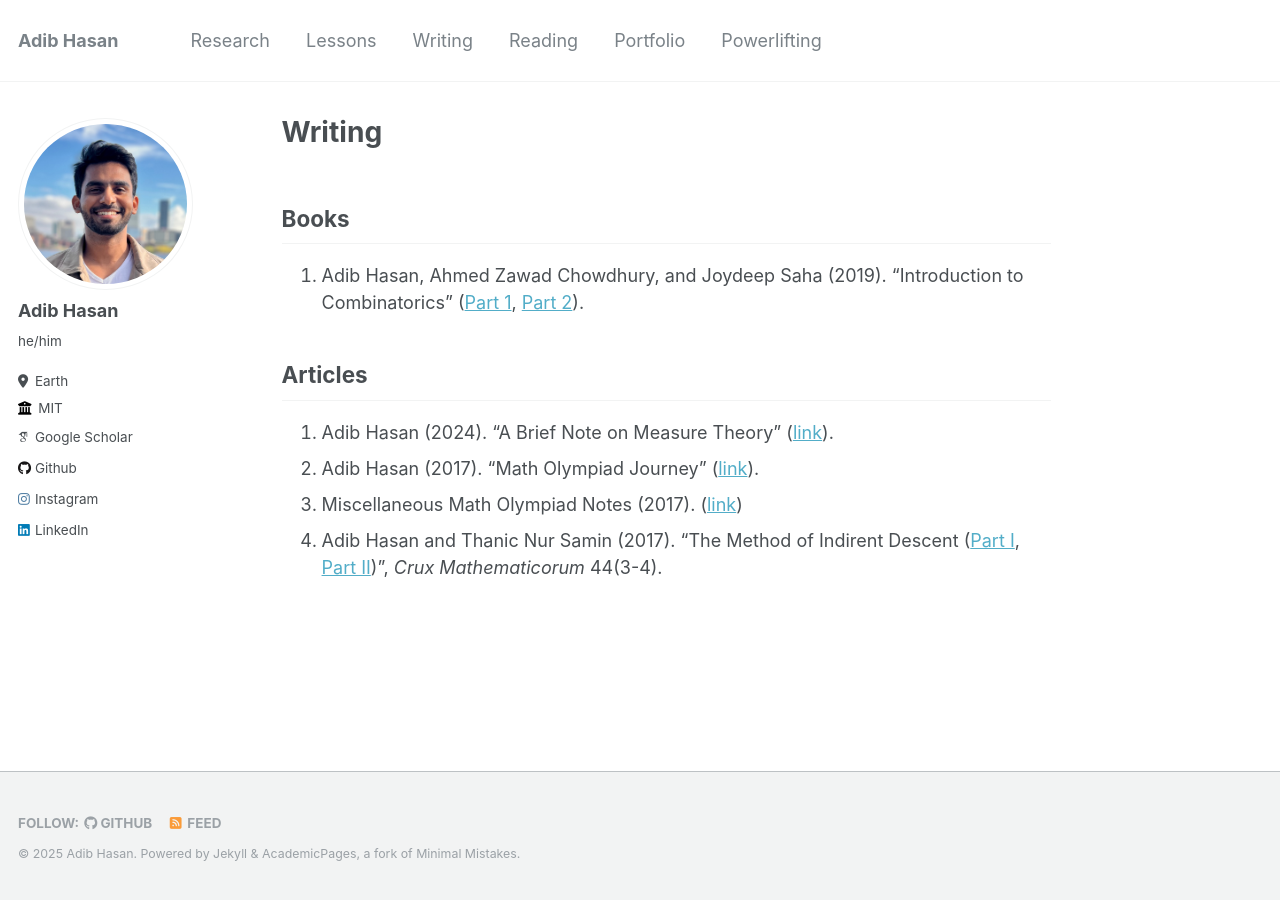
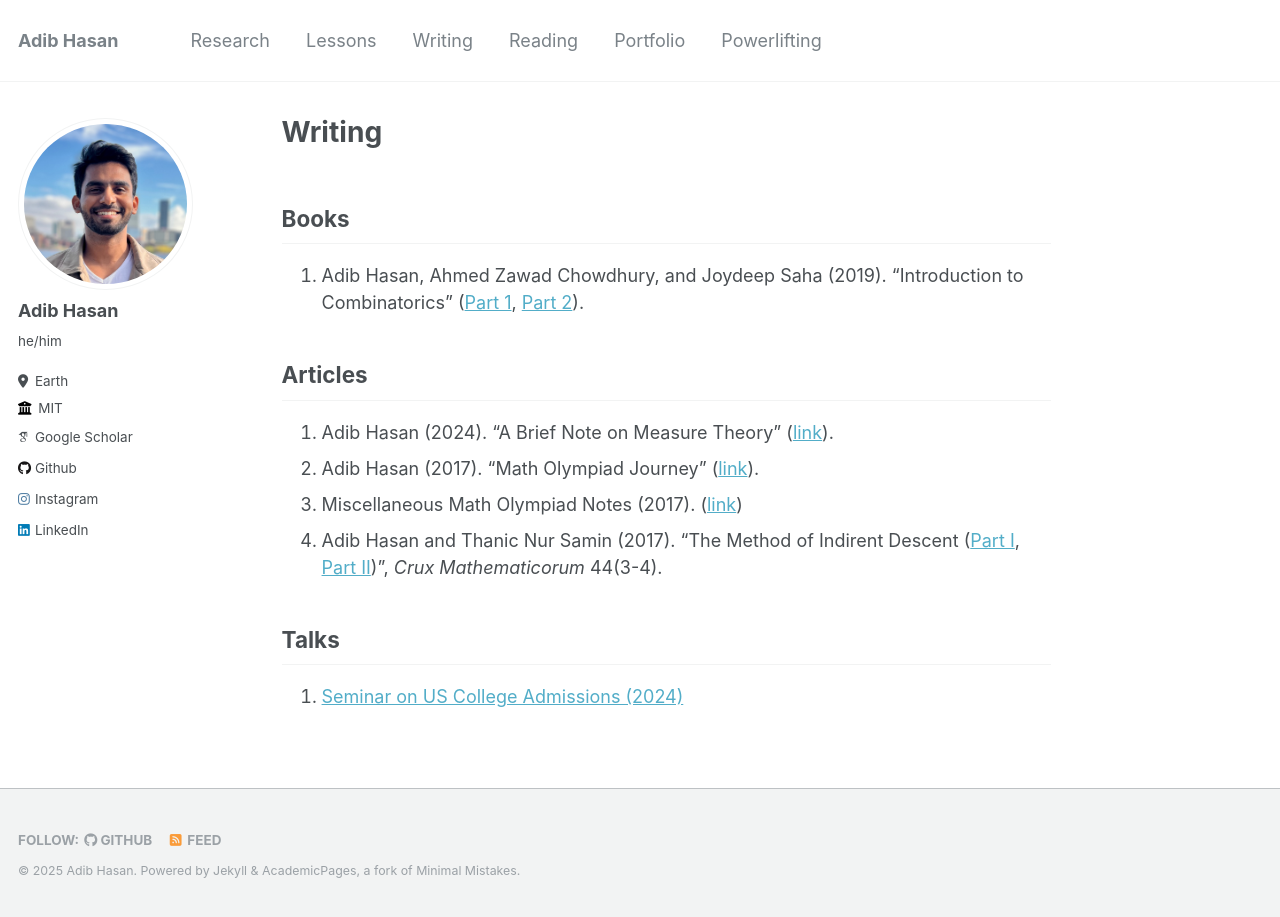
Before and after one commit to Neehan/neehan.github.io, a Jekyll site: the page built from _pages/writing.md, in a window 1280 px wide. Built offline with Jekyll 4.4.1, drawn with Linux system fonts in a browser that asks for light colours; some web fonts are replaced.

Commit message:
Update writing.md

```diff
--- a/_pages/writing.md
+++ b/_pages/writing.md
@@ -11,3 +11,6 @@ author_profile: true
 2. Adib Hasan (2017). "Math Olympiad Journey" ([link](https://drive.google.com/file/d/1sGMkDq5xsaB_Q96BcWSji65znOktS6EW/view?usp=sharing)).
 3. Miscellaneous Math Olympiad Notes (2017). ([link](https://drive.google.com/drive/u/0/folders/0B8NfhxOmm_tpbW1zOENuWElCTWM?resourcekey=0-kBAQEb3zwQKxsanI3DT3Ug))
 4. Adib Hasan and Thanic Nur Samin (2017). "The Method of Indirent Descent ([Part I](https://cms.math.ca/wp-content/uploads/crux-pdfs/CRUXv44n3.pdf), [Part II](https://cms.math.ca/wp-content/uploads/crux-pdfs/CRUXv44n4.pdf))", *Crux Mathematicorum* 44(3-4).
+
+## Talks
+1. [Seminar on US College Admissions (2024)](/us-seminar-2024)
```
